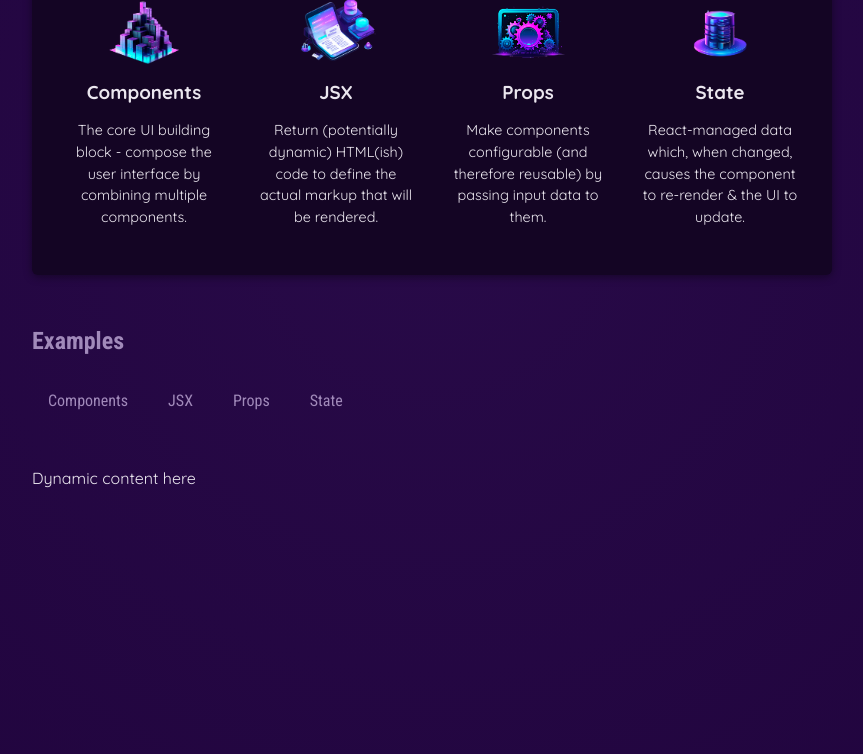
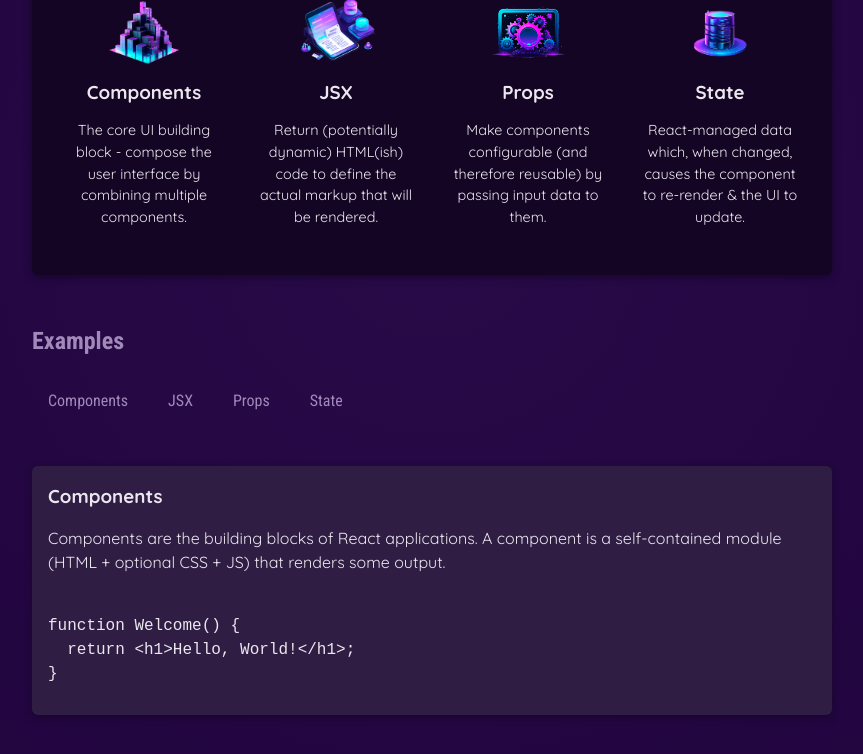
Before and after one commit to Nikilesh1996/react-revision-react-essentials, a React (Vite) app: page / in a window 1280 px wide. Both pictures are taken after a click on the button "Components". Shown: the part 424-1178 px from the top of the page, without its empty margins (208-1071 px from the left). Built offline with nearby package versions, Linux system fonts and the light colour scheme.

Commit message:
modified for conditional rendering

```diff
--- a/src/App.jsx
+++ b/src/App.jsx
@@ -1,13 +1,19 @@
+import { useState } from "react";
 import Header from "./components/Header/Header";
-import { CORE_CONCEPTS } from "./data";
+import { EXAMPLES, CORE_CONCEPTS } from "./data";
 import CoreConcept from "./components/CoreConcept";
 import TabButton from "./components/TabButton";
 
 function App() {
+  const [selectedTopic, setSelectedTopic] = useState();
+
   const handleSelect = (selectedButton) => {
     // selectedButton ["components", "jsx", "props", "state"]
     console.log("Handling select from the app component", selectedButton);
+    setSelectedTopic(selectedButton);
   };
+
+  console.log("This is to see if App component is refreshed");
 
   return (
     <div>
@@ -37,7 +43,18 @@
             <TabButton onSelect={() => handleSelect("state")}>State</TabButton>
           </menu>
         </section>
-        Dynamic content here
+
+        {!selectedTopic && <p>Please select a topic.</p>}
+
+        {selectedTopic && (
+          <div id="tab-content">
+            <h3>{EXAMPLES[selectedTopic].title}</h3>
+            <p>{EXAMPLES[selectedTopic].description}</p>
+            <pre>
+              <code>{EXAMPLES[selectedTopic].code}</code>
+            </pre>
+          </div>
+        )}
       </main>
     </div>
   );
--- a/src/components/TabButton.jsx
+++ b/src/components/TabButton.jsx
@@ -1,7 +1,7 @@
 export default function TabButton({ children, onSelect }) {
   return (
-    <list>
+    <li>
       <button onClick={onSelect}>{children}</button>
-    </list>
+    </li>
   );
 }
--- a/src/data.js
+++ b/src/data.js
@@ -1,31 +1,82 @@
-import componentsImg from './assets/components.png';
-import propsImg from './assets/config.png';
-import jsxImg from './assets/jsx-ui.png';
-import stateImg from './assets/state-mgmt.png';
+import componentsImg from "./assets/components.png";
+import propsImg from "./assets/config.png";
+import jsxImg from "./assets/jsx-ui.png";
+import stateImg from "./assets/state-mgmt.png";
 
 export const CORE_CONCEPTS = [
   {
     image: componentsImg,
-    title: 'Components',
+    title: "Components",
     description:
-      'The core UI building block - compose the user interface by combining multiple components.',
+      "The core UI building block - compose the user interface by combining multiple components.",
   },
   {
     image: jsxImg,
-    title: 'JSX',
+    title: "JSX",
     description:
-      'Return (potentially dynamic) HTML(ish) code to define the actual markup that will be rendered.',
+      "Return (potentially dynamic) HTML(ish) code to define the actual markup that will be rendered.",
   },
   {
     image: propsImg,
-    title: 'Props',
+    title: "Props",
     description:
-      'Make components configurable (and therefore reusable) by passing input data to them.',
+      "Make components configurable (and therefore reusable) by passing input data to them.",
   },
   {
     image: stateImg,
-    title: 'State',
+    title: "State",
     description:
-      'React-managed data which, when changed, causes the component to re-render & the UI to update.',
+      "React-managed data which, when changed, causes the component to re-render & the UI to update.",
   },
 ];
+
+export const EXAMPLES = {
+  components: {
+    title: "Components",
+    description:
+      "Components are the building blocks of React applications. A component is a self-contained module (HTML + optional CSS + JS) that renders some output.",
+    code: `
+function Welcome() {
+  return <h1>Hello, World!</h1>;
+}`,
+  },
+  jsx: {
+    title: "JSX",
+    description:
+      "JSX is a syntax extension to JavaScript. It is similar to a template language, but it has full power of JavaScript (e.g., it may output dynamic content).",
+    code: `
+<div>
+  <h1>Welcome {userName}</h1>
+  <p>Time to learn React!</p>
+</div>`,
+  },
+  props: {
+    title: "Props",
+    description:
+      "Components accept arbitrary inputs called props. They are like function arguments.",
+    code: `
+function Welcome(props) {
+  return <h1>Hello, {props.name}</h1>;
+}`,
+  },
+  state: {
+    title: "State",
+    description:
+      "State allows React components to change their output over time in response to user actions, network responses, and anything else.",
+    code: `
+function Counter() {
+  const [isVisible, setIsVisible] = useState(false);
+
+  function handleClick() {
+    setIsVisible(true);
+  }
+
+  return (
+    <div>
+      <button onClick={handleClick}>Show Details</button>
+      {isVisible && <p>Amazing details!</p>}
+    </div>
+  );
+}`,
+  },
+};
```
